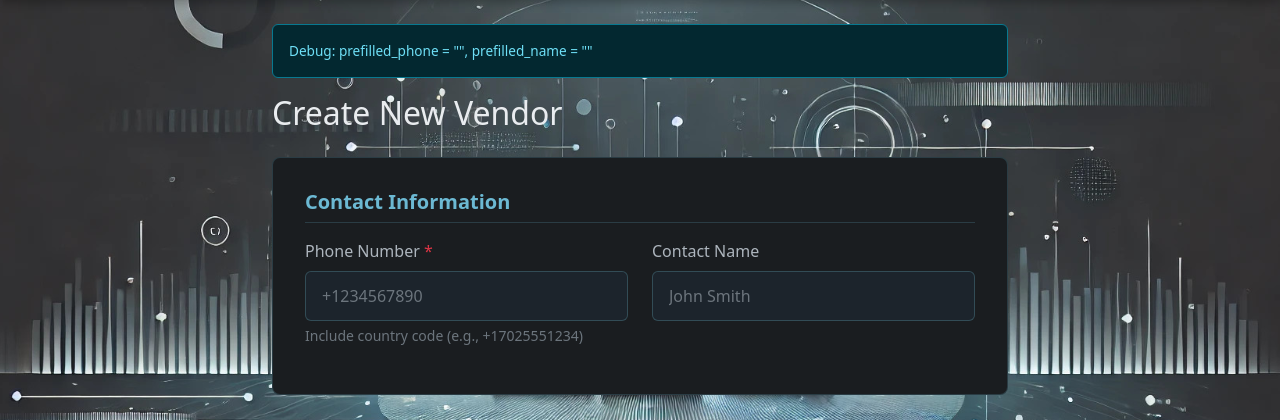
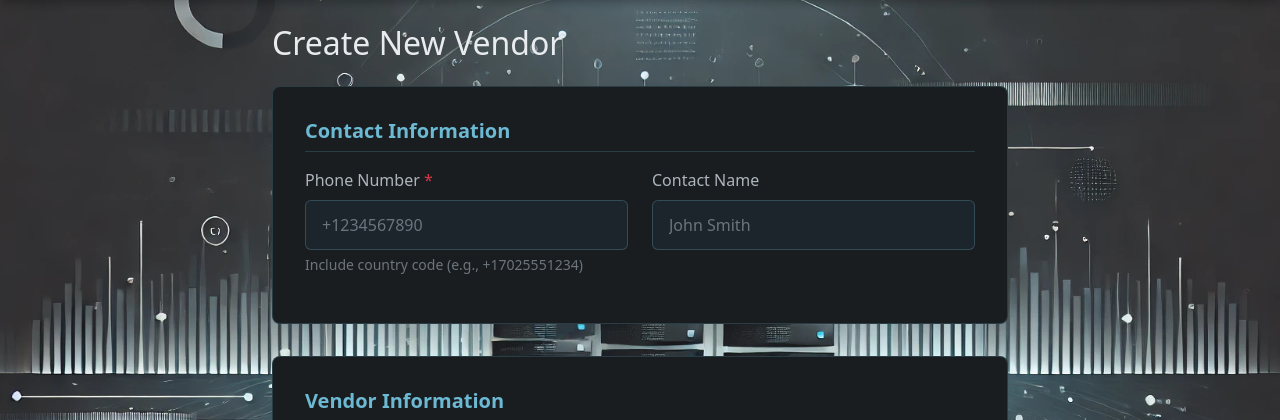
Before and after one commit to oakweb/openphone-monitor, a Flask app: page /vendor/create in a window 1280 px wide. Shown: the part 87-507 px from the top of the page. Run offline with Flask 3, Linux system fonts and the light colour scheme; data that the repository does not hold is empty; some libraries are stand-ins or nearby versions.

Commit message:
Fix JavaScript error preventing vendor form pre-fill
- Fixed duplicate variable declaration for companyNameField
- Renamed second instance to companyField to avoid conflict
- Removed debug logging after confirming data is passed correctly

The form was receiving the correct data but a JavaScript error was
preventing the fields from being populated.

🤖 Generated with [Claude Code](https://claude.ai/code)

Co-Authored-By: Claude <noreply@anthropic.com>

```diff
--- a/main.py
+++ b/main.py
@@ -445,10 +445,6 @@ def vendor_create():
     # Get pre-filled data from query parameters
     prefilled_phone = request.args.get('phone', '').strip()
     prefilled_name = request.args.get('name', '').strip()
-
-    # Debug logging
-    app.logger.info(f"Vendor create GET request - phone: '{prefilled_phone}', name: '{prefilled_name}'")
-    app.logger.info(f"All query params: {dict(request.args)}")
 
     # Get contacts that aren't already vendors
     existing_vendor_phones = [v.contact_id for v in Vendor.query.all()]
--- a/templates/vendor_create.html
+++ b/templates/vendor_create.html
@@ -124,10 +124,6 @@
 {% block content %}
 <div class="row justify-content-center">
     <div class="col-lg-8">
-        <!-- Debug info - remove after testing -->
-        <div class="alert alert-info mb-3" style="font-size: 0.85rem;">
-            Debug: prefilled_phone = "{{ prefilled_phone }}", prefilled_name = "{{ prefilled_name }}"
-        </div>
 
         <h2 class="mb-4">
             {% if prefilled_phone %}
@@ -424,9 +420,9 @@ document.addEventListener('DOMContentLoaded', function() {
         {% endif %}
 
         // Focus on company name field if phone is pre-filled
-        const companyNameField = document.getElementById('company_name');
-        if (companyNameField) {
-            companyNameField.focus();
+        const companyField = document.getElementById('company_name');
+        if (companyField) {
+            companyField.focus();
         }
     {% endif %}
 });
```
